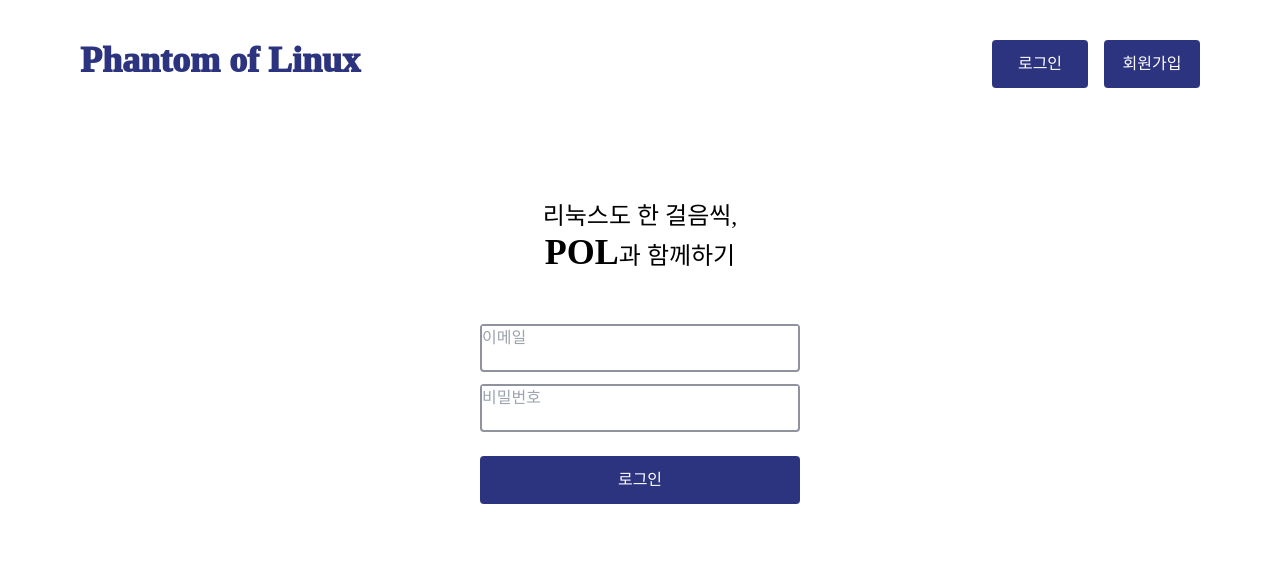
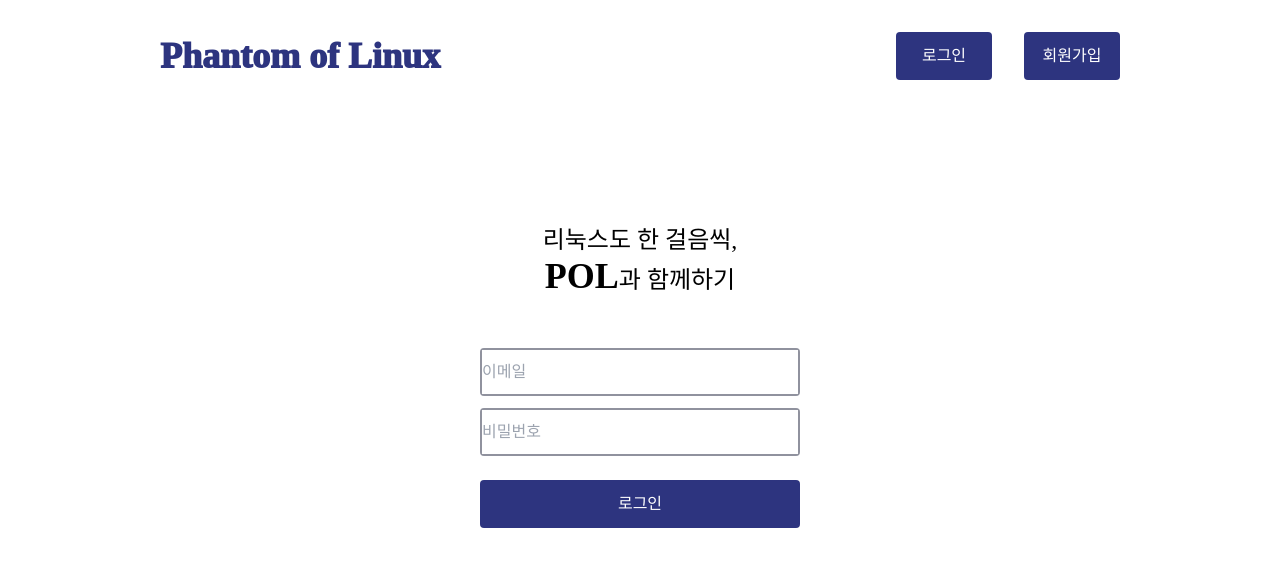
Before and after one commit to PhantomOfLINUX/POL_Front, a Next.js app: page /login in a window 1280 px wide. Shown: the top 566 px of the page. Built offline with nearby package versions, Linux system fonts and the light colour scheme; no server answers; a web font is replaced by a local one.

Commit message:
feat: header 수정

```diff
--- a/src/app/globals.css
+++ b/src/app/globals.css
@@ -21,23 +21,15 @@ body {
     @apply w-80 h-12 bg-thema-color text-white rounded my-3;
   }
   .loginSignUpInputContainer {
-    @apply flex w-80 h-12 bg-white rounded border-solid border-2 border-inputBorder-color flex-col;
+    @apply flex w-80 h-12 bg-white rounded border-solid border-2 border-inputBorder-color;
   }
   .loginSignUpInput {
     @apply w-full;
   }
-
-  .headerhomebtn{
-    @apply text-thema-color font-[1000] text-4xl ;
-  }
-  .headerloginbtn{
-    @apply w-24 h-12 bg-thema-color text-white rounded;
-  }
-  .headersignupbtn{
-    @apply w-24 h-12 bg-thema-color text-white rounded ;
+  .headerBtn {
+    @apply w-24 h-12 bg-thema-color text-white rounded ml-8;
   }
 }
-
 
 /*
 border: 1px solid #90929E;
--- a/src/components/header/Header.tsx
+++ b/src/components/header/Header.tsx
@@ -4,7 +4,7 @@ import HeaderHomeBtn from "./HeaderHomeBtn";
 
 const Header = () => {
     return (
-        <header className="flex w-full justify-between">
+        <header className="flex w-full px-40 min-h-28 justify-between items-center">
             <HeaderHomeBtn />
             <div className="flex">
                 <HeaderLoginBtn />
--- a/src/components/header/HeaderHomeBtn.tsx
+++ b/src/components/header/HeaderHomeBtn.tsx
@@ -3,7 +3,7 @@ import Link from "next/link"
 
 const HeaderHomeBtn = () => {
     return (
-        <span className="text-thema-color font-[1000] text-4xl mt-10 ml-20">
+        <span className="text-thema-color font-[1000] text-4xl">
             <Link href="/">Phantom of  Linux</Link>
         </span>
     )
--- a/src/components/header/HeaderLoginBtn.tsx
+++ b/src/components/header/HeaderLoginBtn.tsx
@@ -5,7 +5,7 @@ import Link from "next/link"
 const HeaderLoginBtn = () => {
     return (
 
-        <button type="button" className="w-24 h-12 bg-thema-color text-white rounded mt-10 mr-4">
+        <button type="button" className="headerBtn">
             <Link href="/login">로그인</Link>
         </button>
 
--- a/src/components/header/HeaderSignUpBtn.tsx
+++ b/src/components/header/HeaderSignUpBtn.tsx
@@ -4,7 +4,7 @@ import Link from "next/link"
 const HeaderSignUpBtn = () => {
     return (
 
-        <button type="button" className="w-24 h-12 bg-thema-color text-white rounded mr-20 mt-10">
+        <button type="button" className="headerBtn">
             <Link href="/signup">회원가입</Link>
         </button>
     )
--- a/src/utils/signUpUtils/SignUpUtil.ts
+++ b/src/utils/signUpUtils/SignUpUtil.ts
@@ -1,4 +1,3 @@
-import { off } from "process";
 import React from "react";
 
 const url = process.env.NEXT_PUBLIC_BASE_API
```
